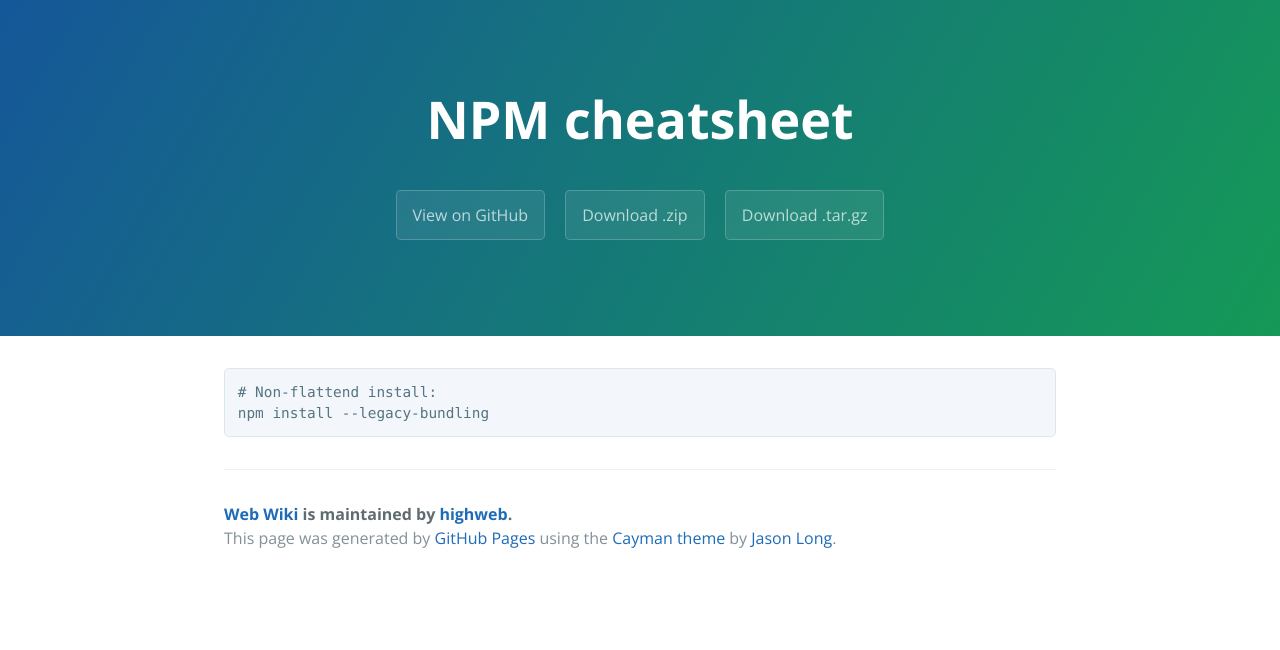
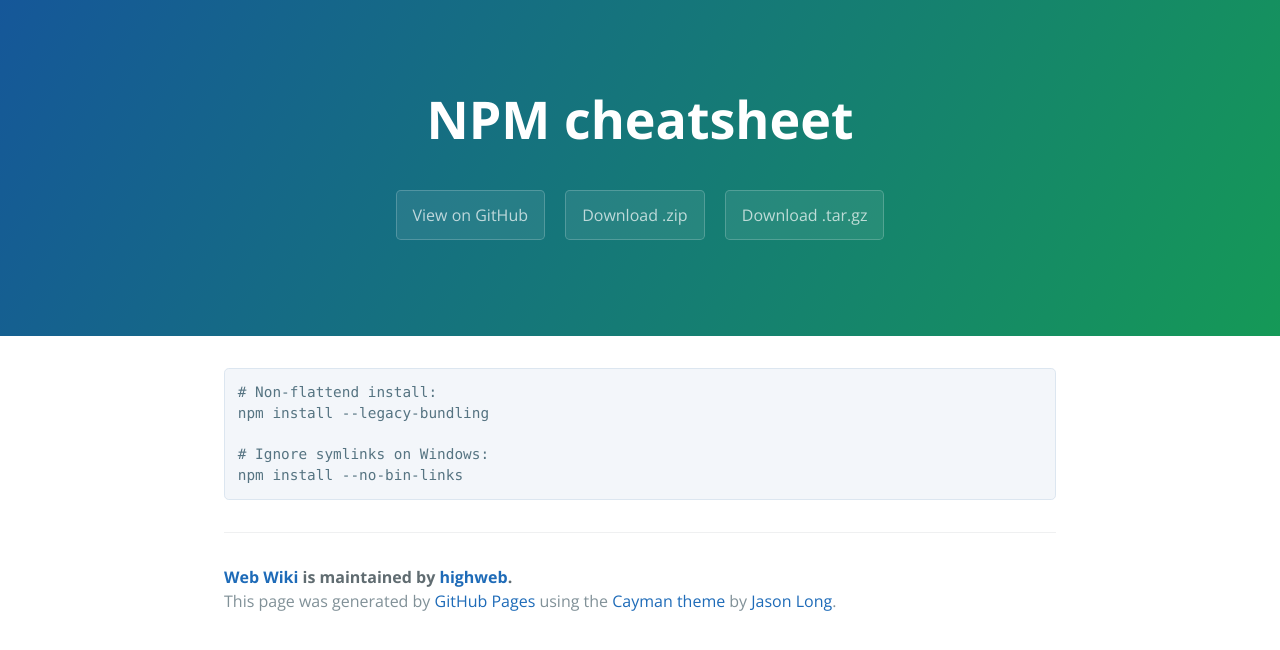
Before and after one commit to highweb/web-wiki, a Jekyll site: the page built from npm.md, in a window 1280 px wide. Shown: the top 650 px of the page. Built offline with Jekyll 4.4.1, drawn with Linux system fonts in a browser that asks for light colours.

Commit message:
Update npm.md

````diff
--- a/npm.md
+++ b/npm.md
@@ -6,4 +6,7 @@ title: NPM cheatsheet
 ```sh
 # Non-flattend install:
 npm install --legacy-bundling
+
+# Ignore symlinks on Windows:
+npm install --no-bin-links
 ```
````
